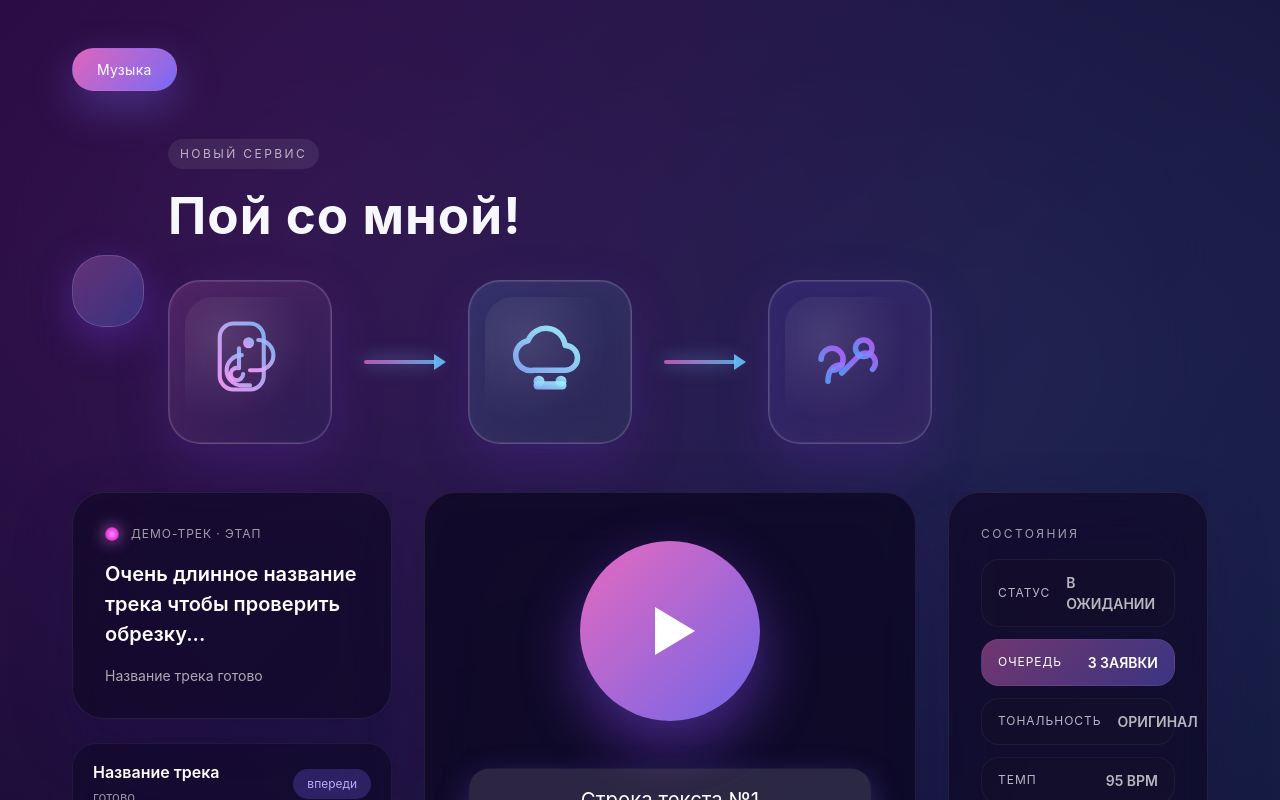
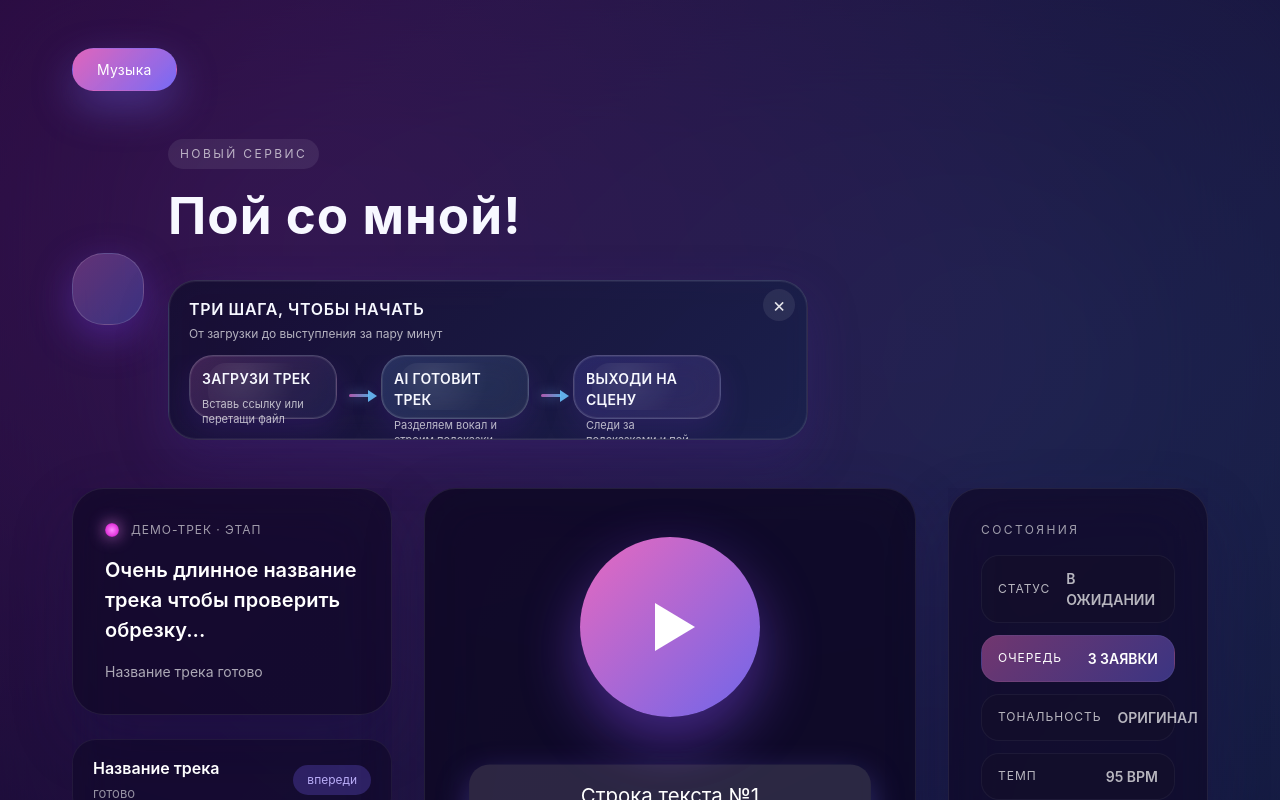
Before and after one commit to rtalyutin/aik-front, a React (Vite) app: page / in a window 1280 px wide. Shown: the top 800 px of the page. Built offline with nearby package versions, Linux system fonts and the light colour scheme.

Commit message:
feat: add closable karaoke infographic panel

```diff
--- a/src/App.css
+++ b/src/App.css
@@ -115,36 +115,130 @@ body {
 
 .infographic {
   margin-top: clamp(12px, 2vw, 18px);
+  position: relative;
+  width: min(100%, 50vw);
+  max-height: 20vh;
+  height: min(20vh, 240px);
   display: flex;
-  align-items: center;
-  gap: clamp(16px, 4vw, 32px);
+  flex-direction: column;
+  border-radius: 28px;
+  background: linear-gradient(135deg, rgba(22, 14, 49, 0.85), rgba(26, 35, 78, 0.82));
+  border: 1px solid rgba(255, 255, 255, 0.12);
+  box-shadow:
+    0 18px 48px rgba(59, 33, 126, 0.35),
+    inset 0 0 0 1px rgba(255, 255, 255, 0.06);
+  backdrop-filter: blur(18px);
+  overflow: hidden;
+}
+
+.infographic__header {
+  display: flex;
+  align-items: flex-start;
+  justify-content: space-between;
+  gap: 12px;
+  padding: 16px 20px 12px;
+}
+
+.infographic__title {
+  margin: 0;
+  font-size: 16px;
+  font-weight: 600;
+  letter-spacing: 0.04em;
+  text-transform: uppercase;
+}
+
+.infographic__subtitle {
+  margin: 4px 0 0;
+  font-size: 12px;
+  color: rgba(255, 255, 255, 0.68);
+}
+
+.infographic__close {
+  flex: 0 0 auto;
+  margin: -8px -8px 0 0;
+  width: 32px;
+  height: 32px;
+  border: none;
+  border-radius: 999px;
+  background: rgba(255, 255, 255, 0.08);
+  color: rgba(255, 255, 255, 0.88);
+  font-size: 20px;
+  line-height: 1;
+  cursor: pointer;
+  transition:
+    background 0.2s ease,
+    color 0.2s ease,
+    box-shadow 0.2s ease;
+}
+
+.infographic__close:hover,
+.infographic__close:focus-visible {
+  background: rgba(255, 255, 255, 0.16);
+  color: #ffffff;
+  box-shadow: 0 0 0 3px rgba(123, 112, 255, 0.35);
+  outline: none;
+}
+
+.infographic__body {
+  display: flex;
+  align-items: stretch;
+  gap: 12px;
+  padding: 0 20px 20px;
+  overflow-x: auto;
+  overflow-y: hidden;
+  scroll-snap-type: x mandatory;
+}
+
+.infographic__body::-webkit-scrollbar {
+  height: 4px;
+}
+
+.infographic__body::-webkit-scrollbar-thumb {
+  background: rgba(153, 125, 255, 0.4);
+  border-radius: 999px;
 }
 
 .infographic__step {
   position: relative;
-  flex: 0 0 auto;
-  width: clamp(108px, 15vw, 164px);
-  aspect-ratio: 1 / 1;
-  border-radius: 32px;
-  padding: clamp(18px, 3vw, 26px);
+  flex: 0 0 148px;
+  min-width: 140px;
   display: flex;
-  align-items: center;
-  justify-content: center;
+  flex-direction: column;
+  justify-content: space-between;
+  gap: 8px;
+  padding: 12px 12px 14px;
+  border-radius: 24px;
   border: 1px solid rgba(255, 255, 255, 0.18);
   box-shadow:
-    0 18px 48px rgba(85, 39, 154, 0.35),
-    inset 0 0 0 1px rgba(255, 255, 255, 0.1);
-  backdrop-filter: blur(18px);
+    0 12px 28px rgba(85, 39, 154, 0.25),
+    inset 0 0 0 1px rgba(255, 255, 255, 0.08);
+  backdrop-filter: blur(16px);
+  scroll-snap-align: start;
 }
 
 .infographic__step::after {
   content: '';
   position: absolute;
-  inset: 10%;
-  border-radius: 28px;
-  background: radial-gradient(circle at 30% 30%, rgba(255, 255, 255, 0.22), transparent 65%);
-  opacity: 0.5;
+  inset: 12%;
+  border-radius: 18px;
+  background: radial-gradient(circle at 30% 30%, rgba(255, 255, 255, 0.24), transparent 65%);
+  opacity: 0.4;
   pointer-events: none;
+}
+
+.infographic__step-title {
+  margin: 0;
+  font-size: 14px;
+  font-weight: 600;
+  letter-spacing: 0.02em;
+  text-transform: uppercase;
+}
+
+.infographic__step-caption {
+  margin: 0;
+  font-size: 11px;
+  color: rgba(255, 255, 255, 0.7);
+  line-height: 1.4;
 }
 
 .infographic__step--source {
@@ -161,29 +255,34 @@ body {
 
 .infographic__symbol {
   width: 100%;
-  height: 100%;
+  max-width: 88px;
+  height: auto;
+  max-height: 56px;
+  margin-top: auto;
   position: relative;
   z-index: 1;
 }
 
 .infographic__arrow {
-  position: relative;
-  flex: 0 0 auto;
-  width: clamp(36px, 8vw, 72px);
-  height: 4px;
+  flex: 0 0 20px;
+  align-self: center;
+  width: 24px;
+  height: 3px;
   border-radius: 999px;
   background: linear-gradient(90deg, rgba(255, 123, 228, 0.65), rgba(108, 200, 255, 0.8));
-  box-shadow: 0 0 18px rgba(130, 190, 255, 0.65);
+  box-shadow: 0 0 12px rgba(130, 190, 255, 0.55);
+  position: relative;
+  margin-top: 18px;
 }
 
 .infographic__arrow::after {
   content: '';
   position: absolute;
-  right: -10px;
+  right: -8px;
   top: 50%;
   transform: translateY(-50%);
   border-style: solid;
-  border-width: 8px 0 8px 12px;
+  border-width: 6px 0 6px 9px;
   border-color: transparent transparent transparent rgba(108, 200, 255, 0.9);
 }
 
--- a/src/App.jsx
+++ b/src/App.jsx
@@ -1,3 +1,5 @@
+import { useState } from 'react'
+
 import './App.css'
 
 const demoLyrics = [
@@ -22,6 +24,8 @@ const statuses = [
 ]
 
 const App = () => {
+  const [isInfographicVisible, setIsInfographicVisible] = useState(true)
+
   return (
     <div className="karaoke-app">
       <nav className="app-nav" aria-label="Основное меню">
@@ -39,9 +43,26 @@ const App = () => {
         <div className="title-block">
           <span className="title-badge">новый сервис</span>
           <h1 className="title">Пой со мной!</h1>
-          <div className="infographic" aria-label="Как работает AI караоке">
-            <div className="infographic__step infographic__step--source">
-              <span className="visually-hidden">Загрузи трек по ссылке</span>
+          {isInfographicVisible && (
+            <section className="infographic" aria-label="Как работает AI караоке">
+              <header className="infographic__header">
+                <div>
+                  <p className="infographic__title">Три шага, чтобы начать</p>
+                  <p className="infographic__subtitle">От загрузки до выступления за пару минут</p>
+                </div>
+                <button
+                  type="button"
+                  className="infographic__close"
+                  onClick={() => setIsInfographicVisible(false)}
+                  aria-label="Скрыть инфографику"
+                >
+                  <span aria-hidden="true">×</span>
+                </button>
+              </header>
+              <div className="infographic__body">
+                <article className="infographic__step infographic__step--source">
+                  <h2 className="infographic__step-title">Загрузи трек</h2>
+                  <p className="infographic__step-caption">Вставь ссылку или перетащи файл</p>
                   <svg
                     className="infographic__symbol"
                     viewBox="0 0 80 80"
@@ -90,10 +111,11 @@ const App = () => {
                     />
                     <circle cx="39" cy="26" r="4" fill="url(#infographicSourceGradient)" />
                   </svg>
-            </div>
+                </article>
                 <div className="infographic__arrow" aria-hidden="true" />
-            <div className="infographic__step infographic__step--cloud">
-              <span className="visually-hidden">Облако AI готовит караоке</span>
+                <article className="infographic__step infographic__step--cloud">
+                  <h2 className="infographic__step-title">AI готовит трек</h2>
+                  <p className="infographic__step-caption">Разделяем вокал и строим подсказки</p>
                   <svg
                     className="infographic__symbol"
                     viewBox="0 0 80 80"
@@ -125,10 +147,11 @@ const App = () => {
                       fill="url(#infographicCloudGradient)"
                     />
                   </svg>
-            </div>
+                </article>
                 <div className="infographic__arrow" aria-hidden="true" />
-            <div className="infographic__step infographic__step--stage">
-              <span className="visually-hidden">На сцене пой со мной</span>
+                <article className="infographic__step infographic__step--stage">
+                  <h2 className="infographic__step-title">Выходи на сцену</h2>
+                  <p className="infographic__step-caption">Следи за подсказками и пой точно</p>
                   <svg
                     className="infographic__symbol"
                     viewBox="0 0 80 80"
@@ -182,8 +205,10 @@ const App = () => {
                       fill="none"
                     />
                   </svg>
+                </article>
               </div>
-          </div>
+            </section>
+          )}
         </div>
       </header>
 
```
Also changed, not shown: 1 other file (tests, documents, lock files or other folders). Lines whose indentation alone changed are shown as unchanged.
